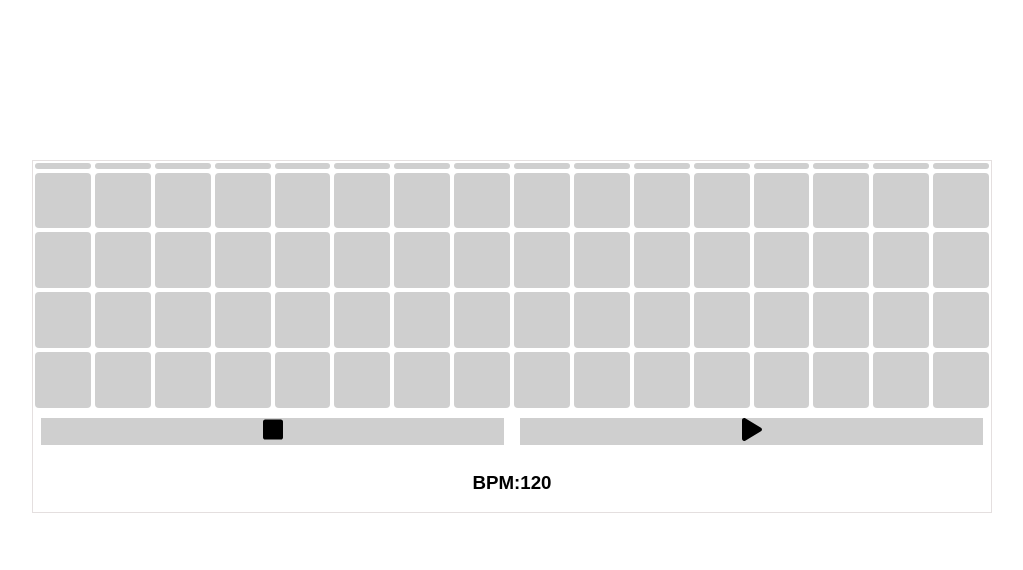
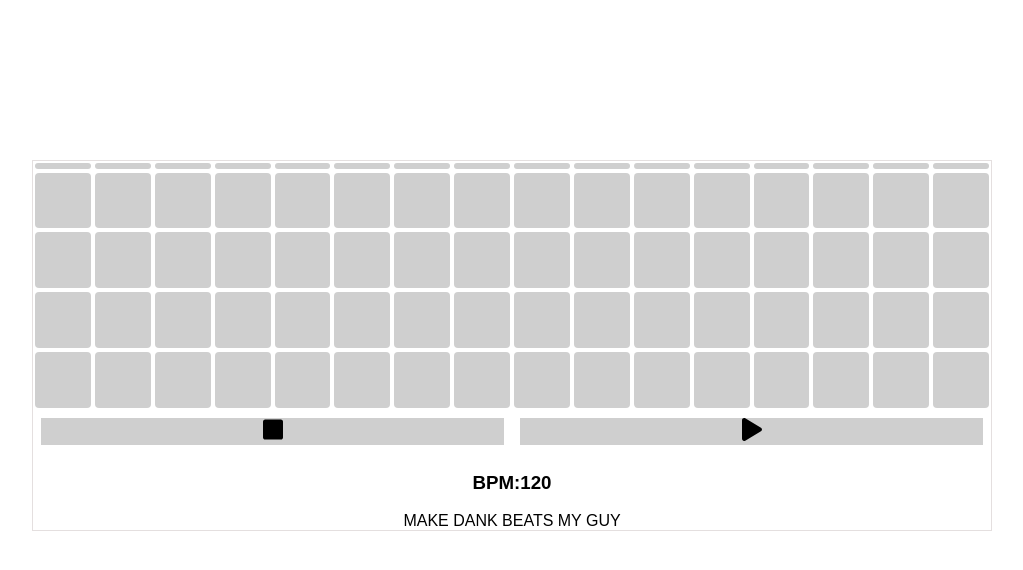
Before and after one commit to hvdson/tone-js-sandbox, a React (Create React App) app: page / in a window 1280 px wide. Shown: the top 570 px of the page, without its empty margins (128-1151 px from the left). Built offline with nearby package versions, Linux system fonts and the light colour scheme.

Commit message:
more styling adjustments

```diff
--- a/src/components/Grid.jsx
+++ b/src/components/Grid.jsx
@@ -192,6 +192,10 @@ export default class Grid extends Component {
           <h3>BPM:{this.state.bpm}</h3>
         </div>
 
+        <div>
+          MAKE DANK BEATS MY GUY
+        </div>
+
       </div>
     )
   }
```
